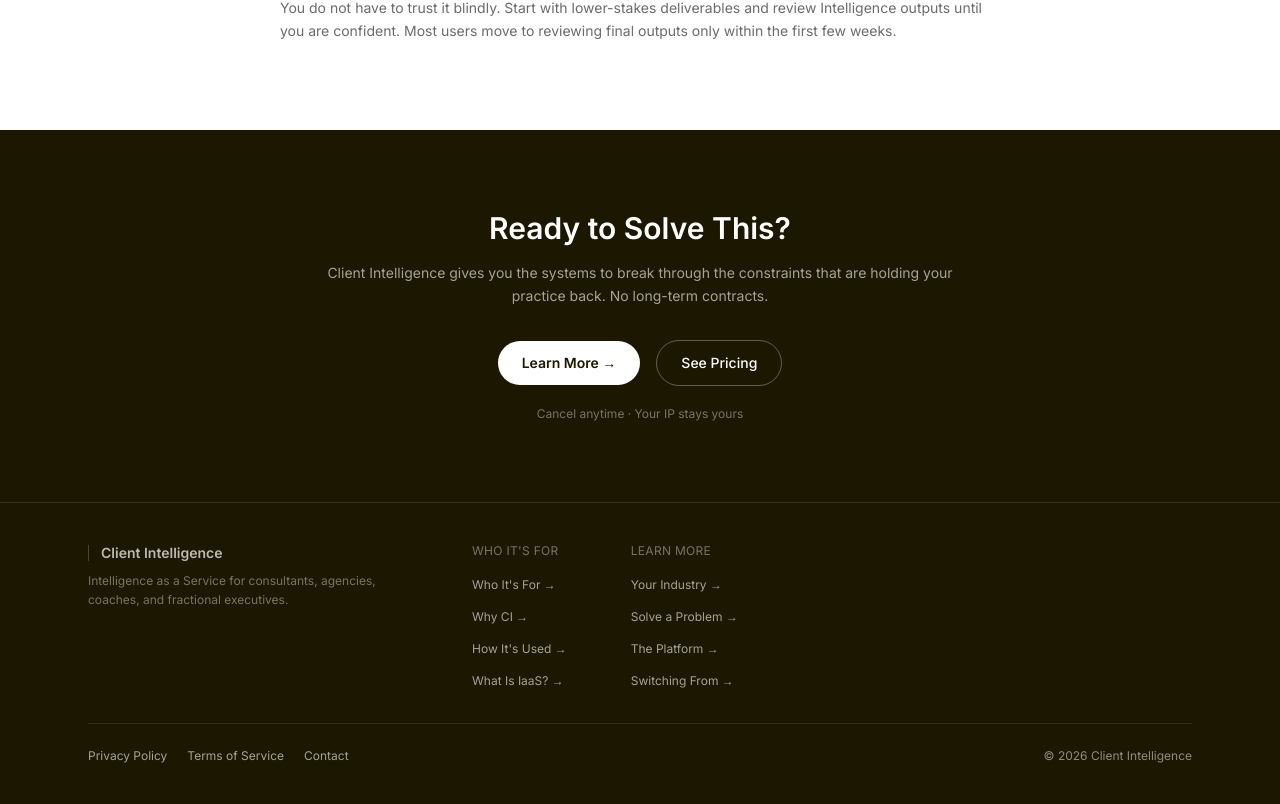
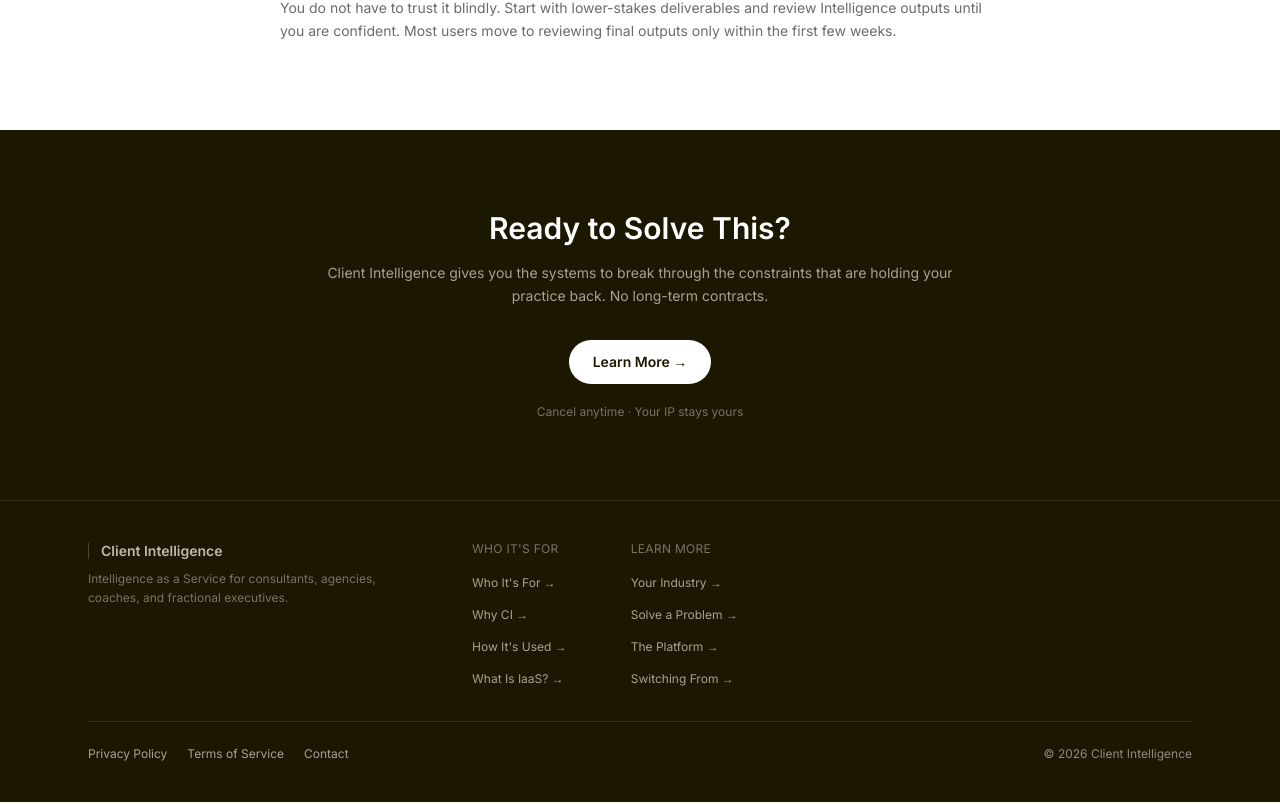
Before and after one commit to AdamRother/SEO-pages, a Next.js app: page /pain/founder-bottleneck in a window 1280 px wide. Shown: the part 2377-3181 px from the top of the page. Built offline with nearby package versions, Linux system fonts and the light colour scheme.

Commit message:
Remove 'See Pricing' button from CTABlock

```diff
--- a/components/CTABlock.tsx
+++ b/components/CTABlock.tsx
@@ -18,7 +18,7 @@
         {subtext && (
           <p className="text-white/60 text-sm mb-8 leading-relaxed">{subtext}</p>
         )}
-        <div className="flex items-center justify-center gap-4 flex-wrap">
+        <div className="flex items-center justify-center">
           <a
             href="https://clientintelligence.ai"
             target="_blank"
@@ -27,14 +27,6 @@
           >
             {cta}
           </a>
-          <a
-            href="https://clientintelligence.ai/pricing"
-            target="_blank"
-            rel="noopener noreferrer"
-            className="border border-white/30 text-white rounded-full px-6 py-3 text-sm font-medium hover:border-white/60 transition-colors"
-          >
-            See Pricing
-          </a>
         </div>
         <p className="text-white/40 text-xs mt-5">Cancel anytime · Your IP stays yours</p>
       </div>
```
